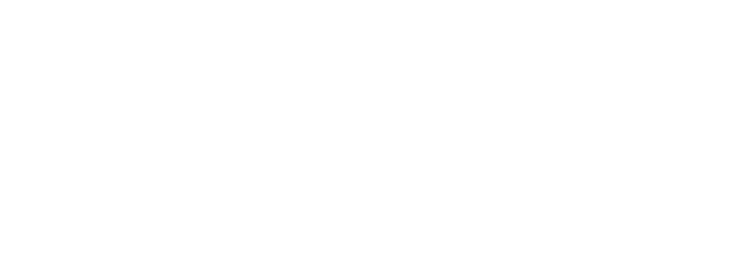
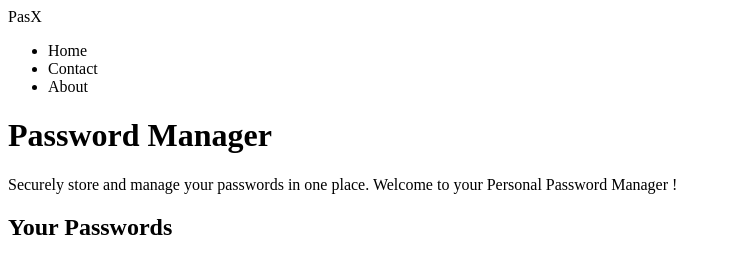
Before and after one commit to HarshalPatel29/PIS_CA1, a plain HTML site: page index.html in a window 1280 px wide. Shown: the whole page, without its empty margins (0-731 px from the left). Drawn offline with Linux system fonts and the light colour scheme.

Commit message:
HTML doc

```diff
--- a/index.html
+++ b/index.html
@@ -6,6 +6,16 @@
     <title>PasX - Your Personal Password Manager</title>
 </head>
 <body>
-
+    <nav>
+        <div class="logo">PasX</div>
+        <ul>
+            <li>Home</li>
+            <li>Contact</li>
+            <li>About</li>
+        </ul>
+    </nav>
+    <h1>Password Manager</h1>
+<p>Securely store and manage your passwords in one place. Welcome to your Personal Password Manager !</p>
+<h2>Your Passwords <span id="alert"></span></h2>
 </body>
 </html>
```
